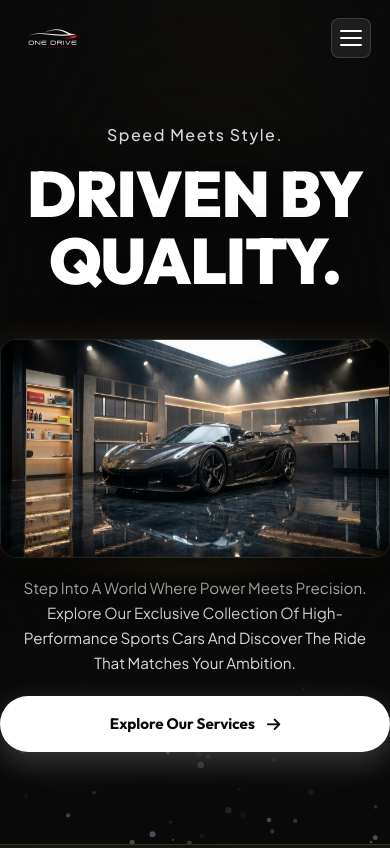
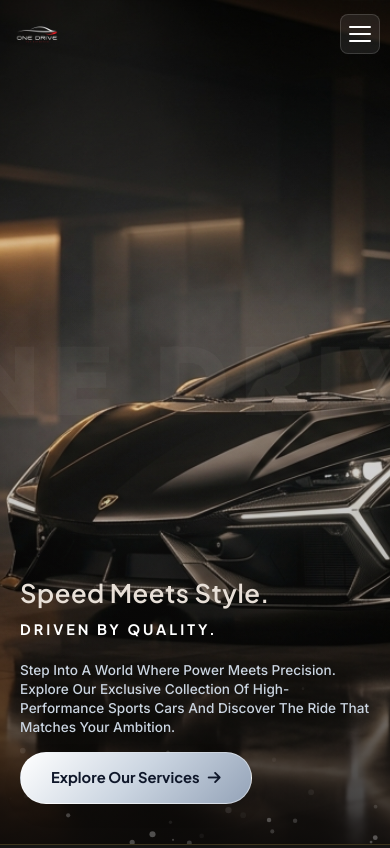
Before and after one commit to mohammedzain-bot/onedrive, a website: page index.html in a window 390 px wide. Shown: the top 848 px of the page. Drawn offline with Linux system fonts and the light colour scheme.

Commit message:
Revert all redesigns and restore exact original design

```diff
--- a/css/styles.css
+++ b/css/styles.css
@@ -257,74 +257,106 @@
 /* ==========================================================================
    Hero Section (Desert Supercar Drift Scene matching exact reference image)
    ========================================================================== */
-/* ==========================================================================
-   FULLSCREEN CINEMATIC LUXURY HERO SECTION — ONE DRIVE
-   ========================================================================== */
-.cinematic-hero {
+.hero-desert-section {
   position: relative;
   width: 100%;
   height: 100vh;
   min-height: 700px;
-  background: #0A0A0A;
+  overflow: hidden;
+  background: transparent;
   display: flex;
-  align-items: center;
-  overflow: hidden;
-  padding-top: 80px;
-}
-
-.hero-watermark {
-  position: absolute;
-  top: 50%;
-  left: 50%;
-  transform: translate(-50%, -50%);
-  font-family: var(--font-heading);
-  font-size: clamp(8rem, 20vw, 22rem);
-  font-weight: 900;
-  letter-spacing: 16px;
-  color: rgba(255, 255, 255, 0.05); /* Low opacity 5% */
-  text-transform: uppercase;
-  white-space: nowrap;
-  pointer-events: none;
-  user-select: none;
-  z-index: 1;
-  animation: watermarkFade 2s ease forwards;
-}
-
-@keyframes watermarkFade {
-  from { opacity: 0; transform: translate(-50%, -48%) scale(0.98); }
-  to { opacity: 0.05; transform: translate(-50%, -50%) scale(1); }
-}
-
-.hero-showroom-bg {
+  flex-direction: column;
+  justify-content: flex-end;
+  padding: 60px 6%;
+}
+
+/* Desert Background & Vignette */
+.desert-bg-wrapper {
   position: absolute;
   inset: 0;
-  z-index: 2;
-  pointer-events: none;
-}
-
-.showroom-ambient-lights {
-  position: absolute;
-  top: -10%;
-  right: 15%;
-  width: 50vw;
-  height: 50vw;
-  background: radial-gradient(circle, rgba(201, 164, 90, 0.18) 0%, rgba(10, 10, 10, 0) 70%);
-  filter: blur(90px);
-}
-
-.showroom-fog {
-  position: absolute;
-  bottom: 0;
-  left: 0;
   width: 100%;
-  height: 40%;
-  background: linear-gradient(to top, rgba(10, 10, 10, 0.95) 0%, rgba(10, 10, 10, 0) 100%);
-}
-
-.showroom-vignette {
+  height: 100%;
+  z-index: 1;
+  overflow: hidden;
+}
+
+.studio-static-bg {
   position: absolute;
   inset: 0;
-  background: radial-gradient(ellipse at center, transparent 50%, rgba(10, 10, 10, 0.85) 100%);
+  width: 100%;
+  height: 100%;
+  background: transparent;
+  z-index: 1;
+}
+
+.desert-hero-img {
+  position: absolute;
+  z-index: 3;
+  width: 58%;
+  height: 70%;
+  left: 50%;
+  top: 50%;
+  transform: translate(-50%, -50%);
+  object-fit: contain;
+  object-position: center center;
+  filter:
+    brightness(1.04)
+    contrast(1.08)
+    saturate(1.05)
+    drop-shadow(0 38px 28px rgba(0, 0, 0, 0.38))
+    drop-shadow(0 12px 8px rgba(0, 0, 0, 0.22));
+  opacity: 0;
+  animation: carEntrance 1.2s cubic-bezier(0.16, 1, 0.3, 1) forwards 0.3s,
+             carFloat 6s ease-in-out infinite 1.6s;
+}
+
+@keyframes carEntrance {
+  0% {
+    opacity: 0;
+    transform: translate(-50%, -40%) scale(0.88) perspective(900px) rotateY(6deg);
+    filter: brightness(0.85) contrast(1.08) saturate(0.9)
+            drop-shadow(0 20px 14px rgba(0,0,0,0.2));
+  }
+  100% {
+    opacity: 1;
+    transform: translate(-50%, -50%) scale(1) perspective(900px) rotateY(0deg);
+    filter: brightness(1.04) contrast(1.08) saturate(1.05)
+            drop-shadow(0 38px 28px rgba(0,0,0,0.38))
+            drop-shadow(0 12px 8px rgba(0,0,0,0.22));
+  }
+}
+
+@keyframes carFloat {
+  0%   { transform: translate(-50%, -50%) scale(1); }
+  50%  { transform: translate(-50%, -52.5%) scale(1.008); }
+  100% { transform: translate(-50%, -50%) scale(1); }
+}
+
+/* Realistic floor reflection under the car */
+.desert-hero-img::after {
+  content: '';
+  position: absolute;
+  bottom: -18px;
+  left: 10%;
+  width: 80%;
+  height: 22px;
+  background: radial-gradient(ellipse at center, rgba(0,0,0,0.22) 0%, transparent 75%);
+  filter: blur(6px);
+  pointer-events: none;
+}
+
+
+.desert-overlay-gradient {
+  position: absolute;
+  inset: 0;
+  width: 100%;
+  height: 100%;
+  background:
+    linear-gradient(to bottom, rgba(0, 0, 0, 0.45) 0%, transparent 40%),
+    linear-gradient(to top, rgba(12, 10, 9, 0.85) 0%, rgba(12, 10, 9, 0.25) 35%, transparent 70%),
+    radial-gradient(circle at 50% 40%, rgba(255, 255, 255, 0.1) 0%, transparent 65%);
+  z-index: 4;
+  pointer-events: none;
 }
 
 /* Animated Dust Particles Canvas */
@@ -337,166 +369,148 @@
   pointer-events: none;
 }
 
-.hero-container {
+/* ONE DRIVE Watermark Text — sits behind the car */
+.hero-brand-bg-text {
+  position: absolute;
+  z-index: 2;
+  top: 45%;
+  left: 50%;
+  transform: translate(-50%, -50%);
+  font-family: 'Outfit', sans-serif;
+  font-size: clamp(6rem, 15vw, 16rem);
+  font-weight: 900;
+  letter-spacing: 12px;
+  text-transform: uppercase;
+  white-space: nowrap;
+  color: rgba(255, 255, 255, 0.04);
+  pointer-events: none;
+  user-select: none;
+}
+
+/* Bottom Left Title Content */
+.hero-bottom-left {
   position: relative;
   z-index: 10;
+  max-width: 620px;
+  margin-bottom: 25px;
+  pointer-events: auto;
+}
+
+.hero-kicker {
+  font-family: 'Plus Jakarta Sans', sans-serif;
+  font-size: 1.15rem;
+  font-weight: 600;
+  color: #e8e0d8;
+  display: block;
+  margin-bottom: 10px;
+  letter-spacing: 0.5px;
+}
+
+.hero-caption {
+  font-family: 'Plus Jakarta Sans', sans-serif;
+  font-size: 1.25rem;
+  font-weight: 700;
+  color: #ffffff;
+  letter-spacing: 3px;
+  text-transform: uppercase;
+  margin-top: 14px;
+}
+
+.text-highlight-legend {
+  font-weight: 800;
+  color: #ffffff;
+  text-shadow: 0 4px 30px rgba(0, 0, 0, 0.95);
+}
+
+/* =============================================
+   ONE DRIVE — Animated Brand Title
+   ============================================= */
+.animated-brand-title {
+  display: inline-block;
+  position: relative;
+  font-weight: 900;
+  font-size: clamp(3.2rem, 6.5vw, 6rem);
+  letter-spacing: 4px;
+  text-transform: uppercase;
+  color: #ffffff;
+  text-shadow: 0 4px 30px rgba(0, 0, 0, 0.9);
+  -webkit-text-fill-color: #ffffff;
+}
+
+/* Individual letter spans added by JS */
+.animated-brand-title .letter {
+  display: inline-block;
+  opacity: 0;
+  transform: translateY(35px);
+  animation: letterDrop 0.55s cubic-bezier(0.16, 1, 0.3, 1) forwards;
+}
+
+/* Shimmer overlay using pseudo-element */
+.animated-brand-title::after {
+  content: 'ONE DRIVE.';
+  position: absolute;
+  top: 0;
+  left: 0;
   width: 100%;
-}
-
-.cinematic-hero-grid {
-  display: grid;
-  grid-template-columns: 1fr 1fr;
-  gap: 40px;
+  height: 100%;
+  background: linear-gradient(
+    90deg,
+    transparent 0%,
+    rgba(255, 255, 255, 0.55) 50%,
+    transparent 100%
+  );
+  background-size: 200% auto;
+  -webkit-background-clip: text;
+  -webkit-text-fill-color: transparent;
+  background-clip: text;
+  animation: brandShimmer 3s linear infinite 1.2s;
+  pointer-events: none;
+  font-weight: 900;
+  font-size: inherit;
+  letter-spacing: inherit;
+  font-family: inherit;
+}
+
+@keyframes letterDrop {
+  from {
+    opacity: 0;
+    transform: translateY(35px);
+  }
+  to {
+    opacity: 1;
+    transform: translateY(0);
+  }
+}
+
+@keyframes brandShimmer {
+  0%   { background-position: 200% center; }
+  100% { background-position: -200% center; }
+}
+
+/* Bottom Right Subtitle & Action Buttons */
+.hero-bottom-right {
+  position: absolute;
+  bottom: 70px;
+  right: 6%;
+  z-index: 10;
+  max-width: 440px;
+  text-align: left;
+  pointer-events: auto;
+}
+
+.hero-paragraph-right {
+  font-family: 'Inter', sans-serif;
+  font-size: 0.93rem;
+  font-weight: 500;
+  color: #cbd5e1;
+  line-height: 1.65;
+  margin-bottom: 24px;
+}
+
+.hero-pill-buttons {
+  display: flex;
+  gap: 14px;
   align-items: center;
-}
-
-/* Left Side: Headline Block */
-.hero-left-col {
-  display: flex;
-  flex-direction: column;
-  align-items: flex-start;
-  z-index: 10;
-}
-
-.hero-small-kicker {
-  font-family: var(--font-body);
-  font-size: clamp(1rem, 1.8vw, 1.35rem);
-  font-weight: 500;
-  color: #D9D9D9;
-  letter-spacing: 1.5px;
-  margin-bottom: 12px;
-  opacity: 0;
-  animation: fadeInUp 0.8s ease forwards 0.3s;
-}
-
-.hero-main-title {
-  font-family: var(--font-heading);
-  font-size: clamp(3rem, 5.5vw, 5.2rem);
-  font-weight: 900;
-  color: #FFFFFF;
-  line-height: 1.05;
-  letter-spacing: -1px;
-  text-transform: uppercase;
-  text-shadow: 0 10px 40px rgba(0, 0, 0, 0.8);
-  opacity: 0;
-  animation: fadeInUp 0.8s ease forwards 0.5s;
-}
-
-/* Right Side: Car, Subtitle & CTA */
-.hero-right-col {
-  display: flex;
-  flex-direction: column;
-  align-items: flex-end;
-  text-align: right;
-  z-index: 10;
-}
-
-.hero-car-container {
-  position: relative;
-  width: 100%;
-  max-width: 560px;
-  margin-bottom: 24px;
-}
-
-.car-light-glow {
-  position: absolute;
-  top: 10%;
-  left: 10%;
-  width: 80%;
-  height: 80%;
-  background: radial-gradient(circle, rgba(201, 164, 90, 0.25) 0%, transparent 70%);
-  filter: blur(40px);
-  z-index: 1;
-}
-
-.hero-car-image {
-  position: relative;
-  z-index: 2;
-  width: 100%;
-  height: auto;
-  border-radius: 16px;
-  box-shadow: 0 20px 50px rgba(0, 0, 0, 0.8), 0 0 30px rgba(201, 164, 90, 0.15);
-  border: 1px solid rgba(255, 255, 255, 0.1);
-  opacity: 0;
-  animation: carSlideIn 1.2s cubic-bezier(0.16, 1, 0.3, 1) forwards 0.4s, floatingCar 6s ease-in-out infinite 1.6s;
-}
-
-@keyframes carSlideIn {
-  from { opacity: 0; transform: translateX(50px) scale(0.95); }
-  to { opacity: 1; transform: translateX(0) scale(1); }
-}
-
-@keyframes floatingCar {
-  0%, 100% { transform: translateY(0); }
-  50% { transform: translateY(-8px); }
-}
-
-.car-gloss-reflection {
-  height: 20px;
-  margin-top: -10px;
-  background: radial-gradient(ellipse at center, rgba(201, 164, 90, 0.25) 0%, transparent 70%);
-  filter: blur(8px);
-}
-
-.hero-description-text {
-  font-family: var(--font-body);
-  font-size: clamp(0.9rem, 1.2vw, 1.05rem);
-  font-weight: 400;
-  color: #D9D9D9;
-  line-height: 1.65;
-  max-width: 440px;
-  margin-bottom: 24px;
-  opacity: 0;
-  animation: fadeInUp 0.8s ease forwards 0.7s;
-}
-
-.hero-cta-wrapper {
-  opacity: 0;
-  animation: scaleIn 0.8s ease forwards 0.9s;
-}
-
-.btn-explore-services {
-  display: inline-flex;
-  align-items: center;
-  gap: 12px;
-  padding: 16px 36px;
-  background: #FFFFFF;
-  color: #0A0A0A;
-  font-family: var(--font-heading);
-  font-size: 0.95rem;
-  font-weight: 700;
-  border-radius: 50px;
-  text-decoration: none;
-  box-shadow: 0 10px 30px rgba(255, 255, 255, 0.2);
-  transition: all 0.35s cubic-bezier(0.16, 1, 0.3, 1);
-  position: relative;
-  overflow: hidden;
-}
-
-.btn-explore-services i {
-  transition: transform 0.3s ease;
-}
-
-.btn-explore-services:hover {
-  background: #C9A45A;
-  color: #0A0A0A;
-  transform: translateY(-3px) scale(1.02);
-  box-shadow: 0 15px 35px rgba(201, 164, 90, 0.4);
-}
-
-.btn-explore-services:hover i {
-  transform: translateX(4px);
-}
-
-/* Keyframe Animations */
-@keyframes fadeInUp {
-  from { opacity: 0; transform: translateY(30px); }
-  to { opacity: 1; transform: translateY(0); }
-}
-
-@keyframes scaleIn {
-  from { opacity: 0; transform: scale(0.9); }
-  to { opacity: 1; transform: scale(1); }
 }
 
 .btn-pill-white {
@@ -1315,8 +1329,8 @@
   .desert-nav-links { gap: 20px; }
   .desert-nav-links a { font-size: 0.9rem; }
   .btn-pill-store { padding: 8px 18px; font-size: 0.85rem; }
-  .cinematic-hero-grid { gap: 30px; }
-  .hero-main-title { font-size: 4rem; }
+  .hero-bottom-left { left: 4%; }
+  .hero-bottom-right { right: 4%; max-width: 350px; }
 }
 
 /* ── Tablet: 1024px ── */
@@ -1329,28 +1343,10 @@
   .contact-grid { grid-template-columns: 1fr; gap: 40px; }
   .form-grid { grid-template-columns: 1fr; }
 
-  /* Hero adjustments for tablet */
-  .cinematic-hero {
-    height: auto;
-    min-height: 100vh;
-    padding: 120px 0 60px;
-  }
-  .cinematic-hero-grid {
-    grid-template-columns: 1fr;
-    gap: 30px;
-  }
-  .hero-left-col, .hero-right-col {
-    align-items: center;
-    text-align: center;
-  }
-  .hero-car-container {
-    margin: 0 auto 20px;
-  }
-  .hero-description-text {
-    max-width: 550px;
-    margin: 0 auto 24px;
-    text-align: center;
-  }
+  /* Hero adjustments */
+  .hero-bottom-left { bottom: 120px; left: 30px; }
+  .hero-bottom-right { bottom: 60px; right: 30px; max-width: 320px; }
+  .hero-kicker { font-size: 2.2rem; }
 
   /* Service detail grid */
   .service-detail-grid { grid-template-columns: 1fr; }
@@ -1398,82 +1394,6 @@
   }
   .nav-links.desert-nav-links li a:hover { color: var(--accent-yellow); }
 
-  /* ── Mobile Hero Single-Column Ordering ── */
-  .cinematic-hero {
-    padding: 100px 0 40px;
-  }
-
-  .cinematic-hero-grid {
-    display: flex;
-    flex-direction: column;
-    align-items: center;
-    text-align: center;
-  }
-
-  .hero-left-col {
-    order: 1;
-    margin-bottom: 16px;
-    align-items: center;
-    text-align: center;
-  }
-
-  .hero-description-text {
-    order: 2;
-    margin-bottom: 20px;
-    font-size: 0.95rem;
-    text-align: center;
-    padding: 0 10px;
-  }
-
-  .hero-cta-wrapper {
-    order: 3;
-    width: 100%;
-    margin-bottom: 30px;
-  }
-
-  .btn-explore-services {
-    width: 100%;
-    justify-content: center;
-    padding: 16px 24px;
-  }
-
-  .hero-right-col {
-    order: 4;
-    width: 100%;
-    align-items: center;
-    display: flex;
-    flex-direction: column;
-  }
-
-  .hero-car-container {
-    order: 1;
-    width: 100%;
-    max-width: 450px;
-    margin: 0 auto;
-  }
-    width: 100%;
-    flex-direction: column;
-    gap: 12px;
-    margin-bottom: 28px;
-  }
-  .hero-trust-specs {
-    flex-wrap: wrap;
-    gap: 12px;
-    justify-content: center;
-    width: 100%;
-  }
-  .trust-spec-divider {
-    display: none;
-  }
-  .glass-spec-badge {
-    position: relative;
-    left: auto;
-    bottom: auto;
-    margin-top: 15px;
-    width: 100%;
-    justify-content: center;
-  }
-
   /* Brand logo */
   .brand-image-logo { height: 48px; }
 
--- a/index.html
+++ b/index.html
@@ -48,50 +48,37 @@
     </div>
   </header>
 
-  <!-- Fullscreen Cinematic Luxury Hero Section -->
-  <section id="home" class="cinematic-hero">
-    <!-- Extremely large background watermark typography (low opacity 5-8%) -->
-    <div class="hero-watermark">ONE DRIVE</div>
-
-    <!-- Cinematic Showroom Background Layers -->
-    <div class="hero-showroom-bg">
-      <div class="showroom-ambient-lights"></div>
-      <div class="showroom-fog"></div>
-      <div class="showroom-vignette"></div>
+  <!-- Hero Section (Desert Supercar Drift Scene matching exact reference photo) -->
+  <section id="home" class="hero-desert-section">
+    <!-- Background Image Layers: Static Backdrop + Rotating Car -->
+    <div class="desert-bg-wrapper" id="desert-bg-wrapper">
+      <div class="studio-static-bg"></div>
+      <!-- ONE DRIVE watermark text -->
+      <div class="hero-brand-bg-text">ONE DRIVE</div>
+      <!-- <img src="assets/mclaren_car_only.png" alt="Supercar" class="desert-hero-img" id="desert-hero-img"> -->
+      <!-- Vignette & Neutral Studio Overlay -->
+      <div class="desert-overlay-gradient"></div>
     </div>
 
-    <!-- Canvas Dust / Fog Particles -->
+    <!-- Animated Canvas Dust Trail Particles -->
     <canvas id="dust-canvas" class="dust-canvas"></canvas>
 
-    <div class="container hero-container">
-      <div class="cinematic-hero-grid">
+    <!-- Bottom Left Heading Content Block -->
+    <div class="hero-bottom-left">
+      <span class="hero-kicker">Speed Meets Style.</span>
+      <p class="hero-caption">Driven by quality.</p>
+    </div>
 
-        <!-- Left Side: Kicker & Headline -->
-        <div class="hero-left-col">
-          <span class="hero-small-kicker">Speed Meets Style.</span>
-          <h1 class="hero-main-title">DRIVEN BY QUALITY.</h1>
-        </div>
-
-        <!-- Right Side: Luxury Sports Car, Description & CTA -->
-        <div class="hero-right-col">
-          <div class="hero-car-container">
-            <div class="car-light-glow"></div>
-            <img src="assets/studio_luxury_car.jpg" alt="ONE DRIVE Luxury Sports Car" class="hero-car-image floating-car">
-            <div class="car-gloss-reflection"></div>
-          </div>
-
-          <p class="hero-description-text">
-            Step Into A World Where Power Meets Precision. Explore Our Exclusive Collection Of High-Performance Sports Cars And Discover The Ride That Matches Your Ambition.
-          </p>
-
-          <div class="hero-cta-wrapper">
-            <a href="#services" class="btn-explore-services">
-              <span>Explore Our Services</span>
-              <i class="fa-solid fa-arrow-right"></i>
-            </a>
-          </div>
-        </div>
-
+    <!-- Bottom Right Paragraph & Action Buttons Block -->
+    <div class="hero-bottom-right">
+      <p class="hero-paragraph-right">
+        Step Into A World Where Power Meets Precision. Explore Our Exclusive Collection Of High-Performance Sports Cars And Discover The Ride That Matches Your Ambition.
+      </p>
+      <div class="hero-pill-buttons">
+        <a href="#services" class="btn-pill-white">
+          <span>Explore Our Services</span>
+          <i class="fa-solid fa-arrow-right" style="margin-left: 8px;"></i>
+        </a>
       </div>
     </div>
   </section>
--- a/js/main.js
+++ b/js/main.js
@@ -70,84 +70,54 @@
     });
   }
 
-  // ── Cinematic Hero Mouse Parallax Effect ──
-  const cinematicHero = document.querySelector('.cinematic-hero');
-  const heroCarImage = document.querySelector('.hero-car-image');
-  const heroWatermark = document.querySelector('.hero-watermark');
-  const ambientLights = document.querySelector('.showroom-ambient-lights');
+  // 1. Studio Hero Scroll-Based Car Rotation & Mouse Drift
+  const heroSection = document.querySelector('.hero-desert-section');
+  const desertHeroImg = document.getElementById('desert-hero-img');
 
-  if (cinematicHero) {
-    let mouseX = 0;
-    let mouseY = 0;
-    let currX = 0;
-    let currY = 0;
+  if (heroSection && desertHeroImg) {
+    let targetX = 0;
+    let targetY = 0;
+    let currentX = 0;
+    let currentY = 0;
+    let targetRotY = 0;
+    let currentRotY = 0;
 
-    cinematicHero.addEventListener('mousemove', (e) => {
-      const rect = cinematicHero.getBoundingClientRect();
-      mouseX = (e.clientX - rect.left) / rect.width - 0.5;
-      mouseY = (e.clientY - rect.top) / rect.height - 0.5;
+    // Track scroll position to rotate the car
+    window.addEventListener('scroll', () => {
+      // Rotates up to 35 degrees as you scroll down
+      targetRotY = Math.min(window.scrollY * 0.08, 35);
     });
 
-    cinematicHero.addEventListener('mouseleave', () => {
-      mouseX = 0;
-      mouseY = 0;
+    // Track mouse movement for subtle 3D tilt
+    heroSection.addEventListener('mousemove', (e) => {
+      const rect = heroSection.getBoundingClientRect();
+      const x = (e.clientX - rect.left) / rect.width - 0.5;
+      const y = (e.clientY - rect.top) / rect.height - 0.5;
+
+      targetX = x * -20; // Panning background depth
+      targetY = y * -12;
     });
 
-    function applyMouseParallax() {
-      currX += (mouseX - currX) * 0.05;
-      currY += (mouseY - currY) * 0.05;
+    heroSection.addEventListener('mouseleave', () => {
+      targetX = 0;
+      targetY = 0;
+    });
 
-      if (heroCarImage) {
-        heroCarImage.style.transform = `perspective(1000px) rotateY(${currX * 12}deg) rotateX(${currY * -8}deg) translate3d(${currX * 15}px, ${currY * 10}px, 0)`;
+    function animateParallax() {
+      // Lerp transition for extra smooth movement
+      currentX += (targetX - currentX) * 0.07;
+      currentY += (targetY - currentY) * 0.07;
+      currentRotY += (targetRotY - currentRotY) * 0.07;
+
+      if (desertHeroImg) {
+        // CSS animation handles the car — JS parallax disabled to prevent conflict
+        // desertHeroImg.style.transform = `...`;
       }
 
-      if (heroWatermark) {
-        heroWatermark.style.transform = `translate(calc(-50% + ${currX * -25}px), calc(-50% + ${currY * -15}px))`;
-      }
-
-      if (ambientLights) {
-        ambientLights.style.transform = `translate(${currX * 30}px, ${currY * 20}px)`;
-      }
-
-      requestAnimationFrame(applyMouseParallax);
+      requestAnimationFrame(animateParallax);
     }
-    applyMouseParallax();
+    animateParallax();
   }
-
-  // ── Button Ripple Effect ──
-  const rippleButtons = document.querySelectorAll('.btn-explore-services, .btn-pill-store, .btn-primary');
-  rippleButtons.forEach(btn => {
-    btn.addEventListener('click', function (e) {
-      const circle = document.createElement('span');
-      const diameter = Math.max(this.clientWidth, this.clientHeight);
-      const radius = diameter / 2;
-      const rect = this.getBoundingClientRect();
-
-      circle.style.width = circle.style.height = `${diameter}px`;
-      circle.style.left = `${e.clientX - rect.left - radius}px`;
-      circle.style.top = `${e.clientY - rect.top - radius}px`;
-      circle.style.position = 'absolute';
-      circle.style.borderRadius = '50%';
-      circle.style.background = 'rgba(255, 255, 255, 0.4)';
-      circle.style.transform = 'scale(0)';
-      circle.style.animation = 'ripple 0.6s linear';
-      circle.style.pointerEvents = 'none';
-
-      const rippleStyle = document.getElementById('ripple-style');
-      if (!rippleStyle) {
-        const style = document.createElement('style');
-        style.id = 'ripple-style';
-        style.innerHTML = `@keyframes ripple { to { transform: scale(4); opacity: 0; } }`;
-        document.head.appendChild(style);
-      }
-
-      this.appendChild(circle);
-
-      setTimeout(() => {
-        circle.remove();
-      }, 600);
-    });
-  });
 
   // 2. Animated Studio Light Floating Motes (Canvas Particles)
   const canvas = document.getElementById('dust-canvas');
```
